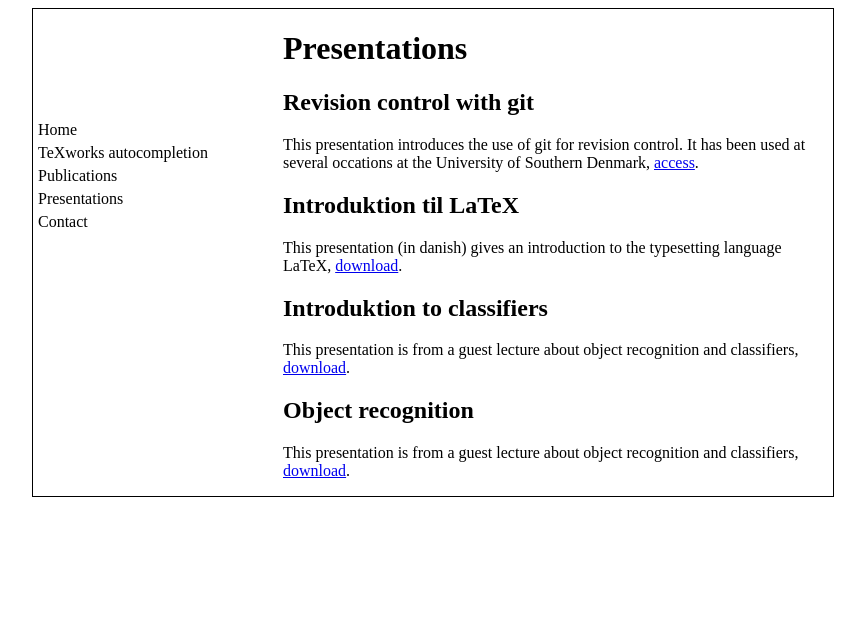
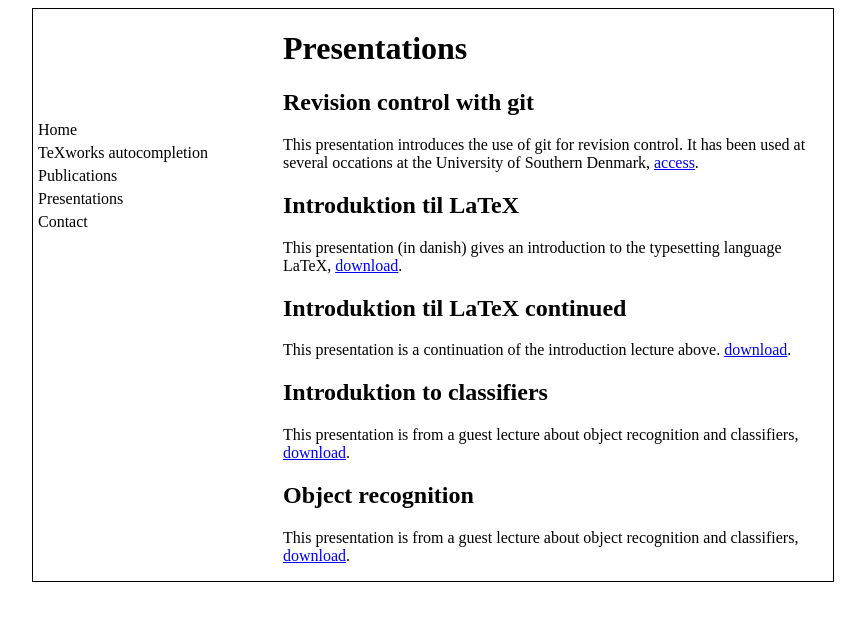
Before and after one commit to henrikmidtiby/henrikmidtiby.github.io, a Jekyll site: the page built from presentations.html, in a window 1280 px wide. Shown: the top 621 px of the page, without its empty margins (207-1072 px from the left). Built offline with Jekyll 4.4.1, drawn with Linux system fonts in a browser that asks for light colours.

Commit message:
Slides for the latex continued lecture.

```diff
--- a/presentations.html
+++ b/presentations.html
@@ -11,6 +11,10 @@ layout: base
 <p>This presentation (in danish) gives an introduction to the typesetting language LaTeX,
 <a href="../downloads/IntroduktionTilLatex.zip">download</a>.</p>
 
+<h2>Introduktion til LaTeX continued</h2>
+<p>This presentation is a continuation of the introduction lecture above.
+<a href="../downloads/LatexContinued.zip">download</a>.</p>
+
 <h2>Introduktion to classifiers</h2>
 <p>This presentation is from a guest lecture about object recognition and classifiers,
 <a href="../downloads/2014-11-05classifierspresentation.pdf">download</a>.</p>
```
Also changed, not shown: 1 other file.
